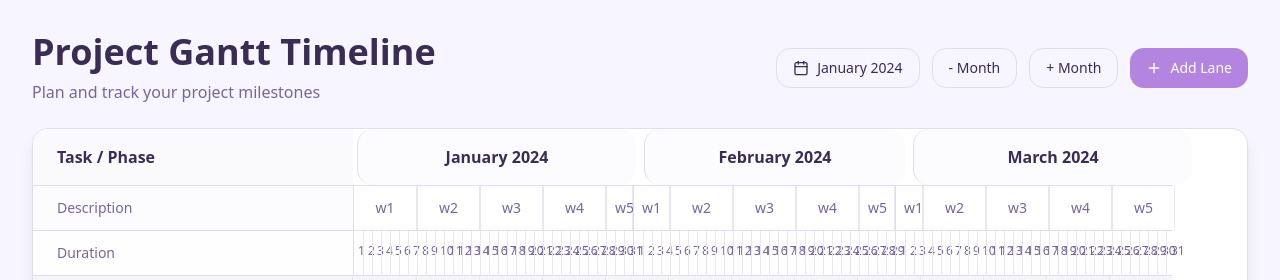
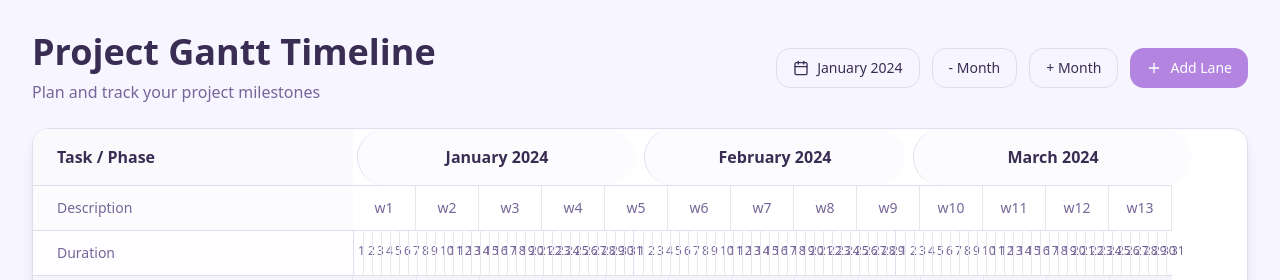
Before and after one commit to germanbrunini/pastel-gantt-plan, a React (Vite) app: page / in a window 1280 px wide. Shown: the top 280 px of the page. Built offline with nearby package versions, Linux system fonts and the light colour scheme; the HTML template or start-up script is replaced by a standard one.

Commit message:
Fix week spanning and month pill shape

```diff
--- a/src/components/TimelineHeader.tsx
+++ b/src/components/TimelineHeader.tsx
@@ -1,4 +1,4 @@
-import { format, addMonths, startOfMonth, endOfMonth, eachDayOfInterval, eachWeekOfInterval, startOfWeek } from "date-fns";
+import { format, addMonths, startOfMonth, endOfMonth, eachDayOfInterval, startOfWeek, endOfWeek } from "date-fns";
 
 interface TimelineHeaderProps {
   startMonth: Date;
@@ -8,6 +8,26 @@ interface TimelineHeaderProps {
 
 export const TimelineHeader = ({ startMonth, monthsToShow, dayWidth }: TimelineHeaderProps) => {
   const months = Array.from({ length: monthsToShow }, (_, i) => addMonths(startMonth, i));
+
+  // Calculate all weeks across the entire timeline (7-day weeks that can span months)
+  const timelineStart = startOfMonth(startMonth);
+  const timelineEnd = endOfMonth(months[months.length - 1]);
+  const allWeeks: { start: Date; end: Date; weekNumber: number }[] = [];
+
+  let currentWeekStart = startOfWeek(timelineStart, { weekStartsOn: 1 });
+  let weekCounter = 1;
+
+  while (currentWeekStart <= timelineEnd) {
+    const currentWeekEnd = endOfWeek(currentWeekStart, { weekStartsOn: 1 });
+    allWeeks.push({
+      start: currentWeekStart,
+      end: currentWeekEnd,
+      weekNumber: weekCounter
+    });
+    currentWeekStart = new Date(currentWeekEnd);
+    currentWeekStart.setDate(currentWeekStart.getDate() + 1);
+    weekCounter++;
+  }
 
   return (
     <div className="bg-card border-b border-border">
@@ -26,8 +46,11 @@ export const TimelineHeader = ({ startMonth, monthsToShow, dayWidth }: TimelineH
             return (
               <div
                 key={idx}
-                className="border-l border-border px-4 py-4 text-center font-semibold text-foreground rounded-2xl mx-1 bg-muted/20"
-                style={{ width: `${daysInMonth * dayWidth}px` }}
+                className="border-l border-border px-4 py-4 text-center font-semibold text-foreground mx-1 bg-muted/20"
+                style={{
+                  width: `${daysInMonth * dayWidth}px`,
+                  borderRadius: `${Math.min(daysInMonth * dayWidth / 2, 50)}px`
+                }}
               >
                 {format(month, "MMMM yyyy")}
               </div>
@@ -36,43 +59,25 @@ export const TimelineHeader = ({ startMonth, monthsToShow, dayWidth }: TimelineH
         </div>
       </div>
 
-      {/* Weeks Row */}
+      {/* Weeks Row - 7-day weeks spanning across months */}
       <div className="flex border-b border-border">
         <div className="w-80 shrink-0 px-6 py-3 text-sm font-medium text-muted-foreground bg-muted/20">
           Description
         </div>
         <div className="flex flex-1">
-          {months.map((month, monthIdx) => {
-            const monthStart = startOfMonth(month);
-            const monthEnd = endOfMonth(month);
-            const weeks = eachWeekOfInterval(
-              { start: monthStart, end: monthEnd },
-              { weekStartsOn: 1 }
-            );
+          {allWeeks.map((week, idx) => {
+            // Calculate how many days of this week are visible in our timeline
+            const visibleStart = week.start < timelineStart ? timelineStart : week.start;
+            const visibleEnd = week.end > timelineEnd ? timelineEnd : week.end;
+            const visibleDays = eachDayOfInterval({ start: visibleStart, end: visibleEnd }).length;
 
             return (
-              <div key={monthIdx} className="flex border-l border-border">
-                {weeks.map((week, weekIdx) => {
-                  const weekStart = startOfWeek(week, { weekStartsOn: 1 });
-                  const weekEnd = new Date(weekStart);
-                  weekEnd.setDate(weekStart.getDate() + 6);
-
-                  // Calculate days in this week that belong to current month
-                  const daysInWeek = eachDayOfInterval({
-                    start: weekStart > monthStart ? weekStart : monthStart,
-                    end: weekEnd < monthEnd ? weekEnd : monthEnd,
-                  }).length;
-
-                  return (
-                    <div
-                      key={weekIdx}
-                      className="px-2 py-3 text-center text-sm font-medium text-muted-foreground border-l border-r border-gantt-grid first:border-l-0"
-                      style={{ width: `${daysInWeek * dayWidth}px` }}
-                    >
-                      w{weekIdx + 1}
-                    </div>
-                  );
-                })}
+              <div
+                key={idx}
+                className="px-2 py-3 text-center text-sm font-medium text-muted-foreground border-r border-gantt-grid"
+                style={{ width: `${visibleDays * dayWidth}px` }}
+              >
+                w{week.weekNumber}
               </div>
             );
           })}
```
